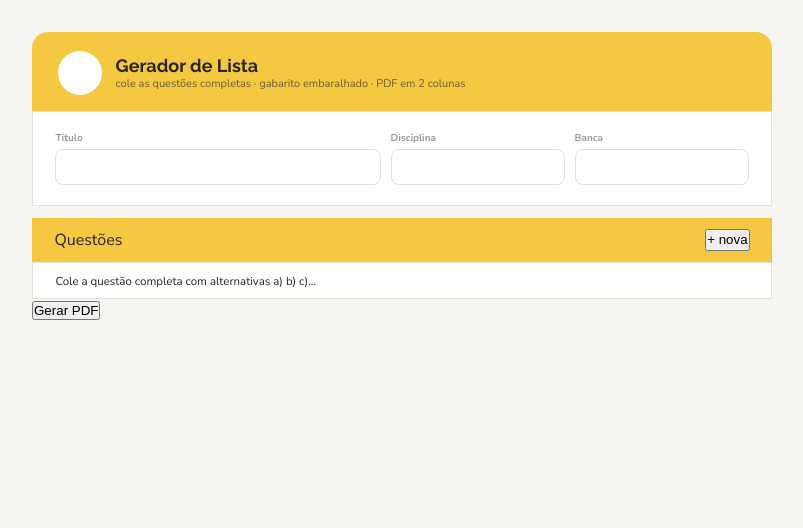
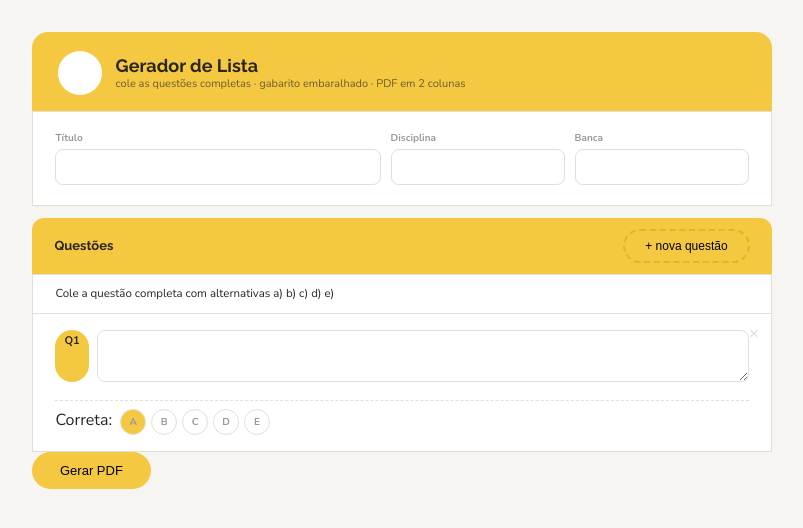
Before and after one commit to camilitinha/Listas-vest., a plain HTML site: page lista.html in a window 1280 px wide. Shown: the whole page, without its empty margins (238-1041 px from the left). Drawn offline with nearby package versions, Linux system fonts and the light colour scheme.

Commit message:
Update lista.html

```diff
--- a/lista.html
+++ b/lista.html
@@ -60,7 +60,7 @@ input[type=text],textarea{
 padding:8px 11px;
 border-radius:8px;
 border:1px solid var(--cinza-borda);
-  background:#fff;
+background:#ffffff;
 transition:.2s;
 }
 input:focus,textarea:focus{
@@ -69,28 +69,86 @@ input:focus,textarea:focus{
 box-shadow:0 0 0 2px var(--amarelo-soft);
 }
 .sec-header{
-  display:flex;justify-content:space-between;
-  padding:.7rem 1.4rem;
+display:flex;align-items:center;justify-content:space-between;
+padding:0.7rem 1.4rem;
 background:var(--amarelo);
+border-radius:12px 12px 0 0;
 margin-top:12px;
 }
+.sec-header span{font-family:'Raleway';font-weight:700;font-size:13px;}
 .hint-paste{
 font-size:11.5px;
-  padding:.6rem 1.4rem;
+padding:0.6rem 1.4rem 0.8rem;
 background:var(--branco);
 border:1px solid var(--cinza-borda);
 }
 .bloco{
 background:var(--branco);
 border:1px solid var(--cinza-borda);
+border-top:none;
 padding:1rem 1.4rem;
+position:relative;
 }
-.paste-area{background:#fff;}
+.bloco-top{display:flex;gap:8px;margin-bottom:8px;}
+.bloco-num{
+background:var(--amarelo);
+font-weight:700;
+font-size:11px;
+padding:3px 9px;
+border-radius:20px;
+}
+.paste-area{
+width:100%;
+font-size:12.5px;
+padding:8px;
+border-radius:8px;
+border:1px solid var(--cinza-borda);
+background:#ffffff;
+}
+.alts-parsed{margin-top:8px;display:flex;flex-direction:column;gap:4px;}
+.alt-p{display:flex;gap:6px;font-size:12.5px;}
 .alt-p.correta-p .alt-badge{background:var(--verde);color:#fff;}
+.alt-badge{
+min-width:22px;height:22px;border-radius:50%;
+background:#f0ede5;
+display:flex;align-items:center;justify-content:center;
+font-size:10px;font-weight:700;color:#888;
+}
+.correta-row{
+margin-top:10px;padding-top:8px;
+border-top:1px dashed var(--cinza-borda);
+display:flex;gap:8px;
+}
+.opcoes{display:flex;gap:5px;}
+.r-inp{display:none;}
+.r-label{
+width:26px;height:26px;border-radius:50%;
+border:1px solid var(--cinza-borda);
+display:flex;align-items:center;justify-content:center;
+font-size:10px;cursor:pointer;
+}
 .r-inp:checked + .r-label{background:var(--amarelo);}
-.btn-add{border:2px dashed var(--amarelo2);}
-.btn-gerar{background:var(--amarelo);}
+.btn-del{
+position:absolute;top:10px;right:12px;
+background:none;border:none;font-size:17px;color:#ddd;cursor:pointer;
+}
+.btn-add{
+font-size:12px;
+padding:8px 20px;border-radius:20px;
+border:2px dashed var(--amarelo2);
+background:transparent;
+cursor:pointer;
+}
+.btn-gerar{
+font-size:13px;
+padding:11px 28px;border-radius:24px;
+border:none;background:var(--amarelo);
+cursor:pointer;
+}
 .btn-gerar:hover{background:var(--amarelo2);}
+.status{font-size:12px;}
+.status.ok{color:#4a9a4a;font-weight:700;}
+.status.erro{color:#c04040;font-weight:700;}
 </style>
 </head>
 <body>
@@ -111,13 +169,15 @@ input:focus,textarea:focus{
 </div>
 <div class="sec-header">
 <span>Questões</span>
-<button id="btn-add">+ nova</button>
+<button type="button" class="btn-add" id="btn-add">+ nova questão</button>
 </div>
-<div class="hint-paste">Cole a questão completa com alternativas a) b) c)...</div>
+<div class="hint-paste">
+Cole a questão completa com alternativas a) b) c) d) e)
+</div>
 <div id="lista"></div>
 <div class="rodape">
-<button id="btn-gerar">Gerar PDF</button>
-<span id="status"></span>
+<button type="button" class="btn-gerar" id="btn-gerar">Gerar PDF</button>
+<span class="status" id="status"></span>
 </div>
 </div>
 <script src="https://cdnjs.cloudflare.com/ajax/libs/jspdf/2.5.1/jspdf.umd.min.js"></script>
@@ -143,6 +203,39 @@ alts[matches[i].letter]=text.substring(start,end).trim().replace(/\n/g,' ');
 }
 return{enunciado:enunciado,alts:alts};
 }
+function addQuestao(){
+var id=idx++;
+var num=document.querySelectorAll('.bloco').length+1;
+var div=document.createElement('div');
+div.className='bloco';div.id='bloco'+id;
+var radiosHTML=LETRAS.map(function(l){
+return'<input type="radio" class="r-inp" name="c'+id+'" id="r'+id+l+'" value="'+l+'"'+(l==='A'?' checked':'')+'><label class="r-label" for="r'+id+l+'">'+l+'</label>';
+}).join('');
+div.innerHTML='<button class="btn-del" id="del'+id+'">×</button><div class="bloco-top"><span class="bloco-num">Q'+num+'</span><textarea class="paste-area" id="paste'+id+'"></textarea></div><div class="alts-parsed" id="alts'+id+'"></div><div class="correta-row"><span>Correta:</span><div class="opcoes">'+radiosHTML+'</div></div>';
+document.getElementById('lista').appendChild(div);
+document.getElementById('paste'+id).addEventListener('input',function(){renderAlts(id);});
+LETRAS.forEach(function(l){
+document.getElementById('r'+id+l).addEventListener('change',function(){renderAlts(id);});
+});
+document.getElementById('del'+id).onclick=function(){div.remove();};
+}
+function renderAlts(id){
+var txt=document.getElementById('paste'+id).value;
+var parsed=parseQuestao(txt);
+var container=document.getElementById('alts'+id);
+container.innerHTML='';
+var sel=document.querySelector('input[name="c'+id+'"]:checked');
+var correta=sel?sel.value:'A';
+LETRAS.forEach(function(l){
+if(!parsed.alts[l])return;
+var div=document.createElement('div');
+div.className='alt-p'+(l===correta?' correta-p':'');
+div.innerHTML='<span class="alt-badge">'+l+'</span><span>'+parsed.alts[l]+'</span>';
+container.appendChild(div);
+});
+}
+document.getElementById('btn-add').onclick=addQuestao;
+addQuestao();
 })();
 </script>
 </body>
```
Lines whose indentation alone changed are shown as unchanged.
